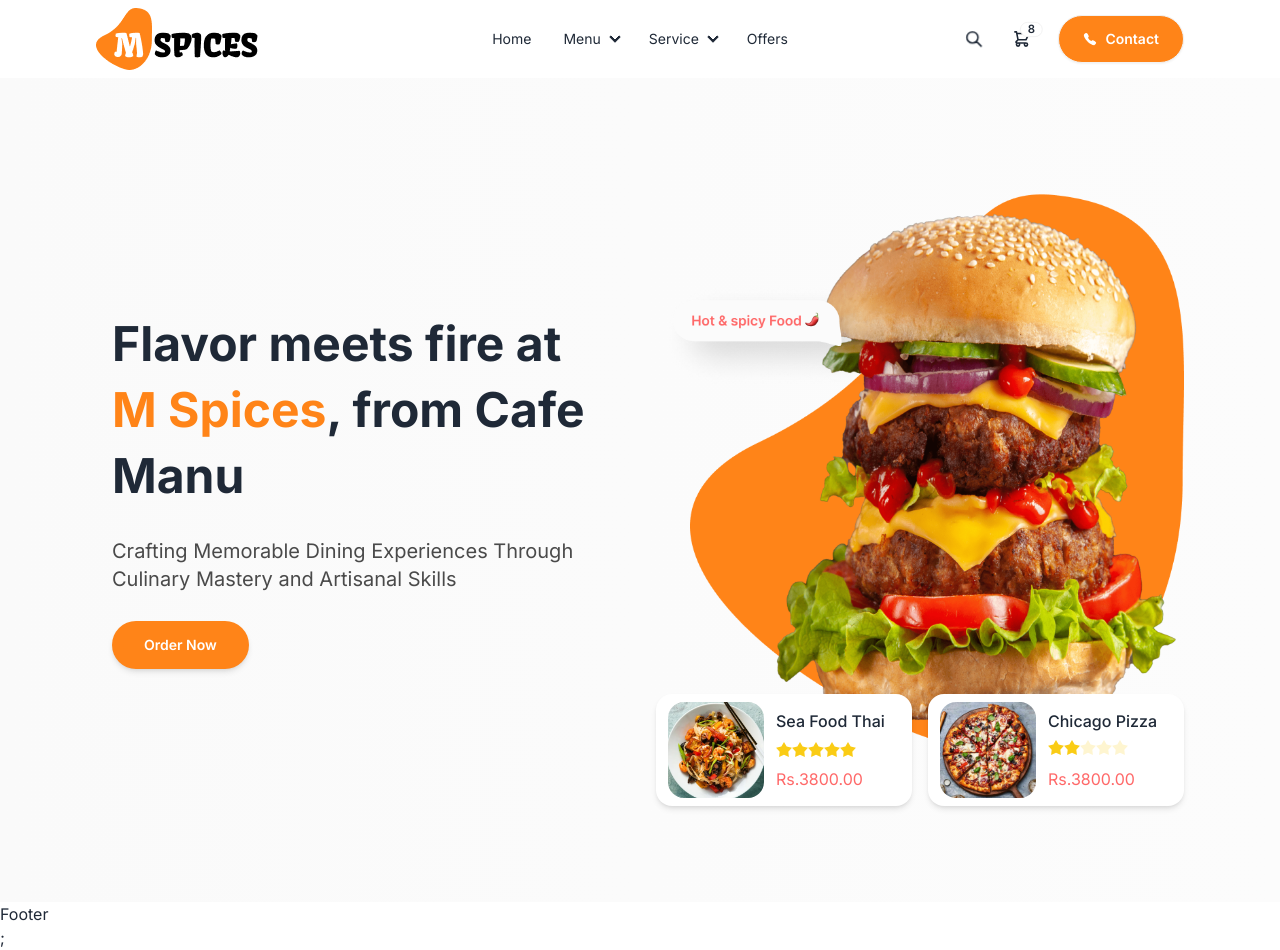
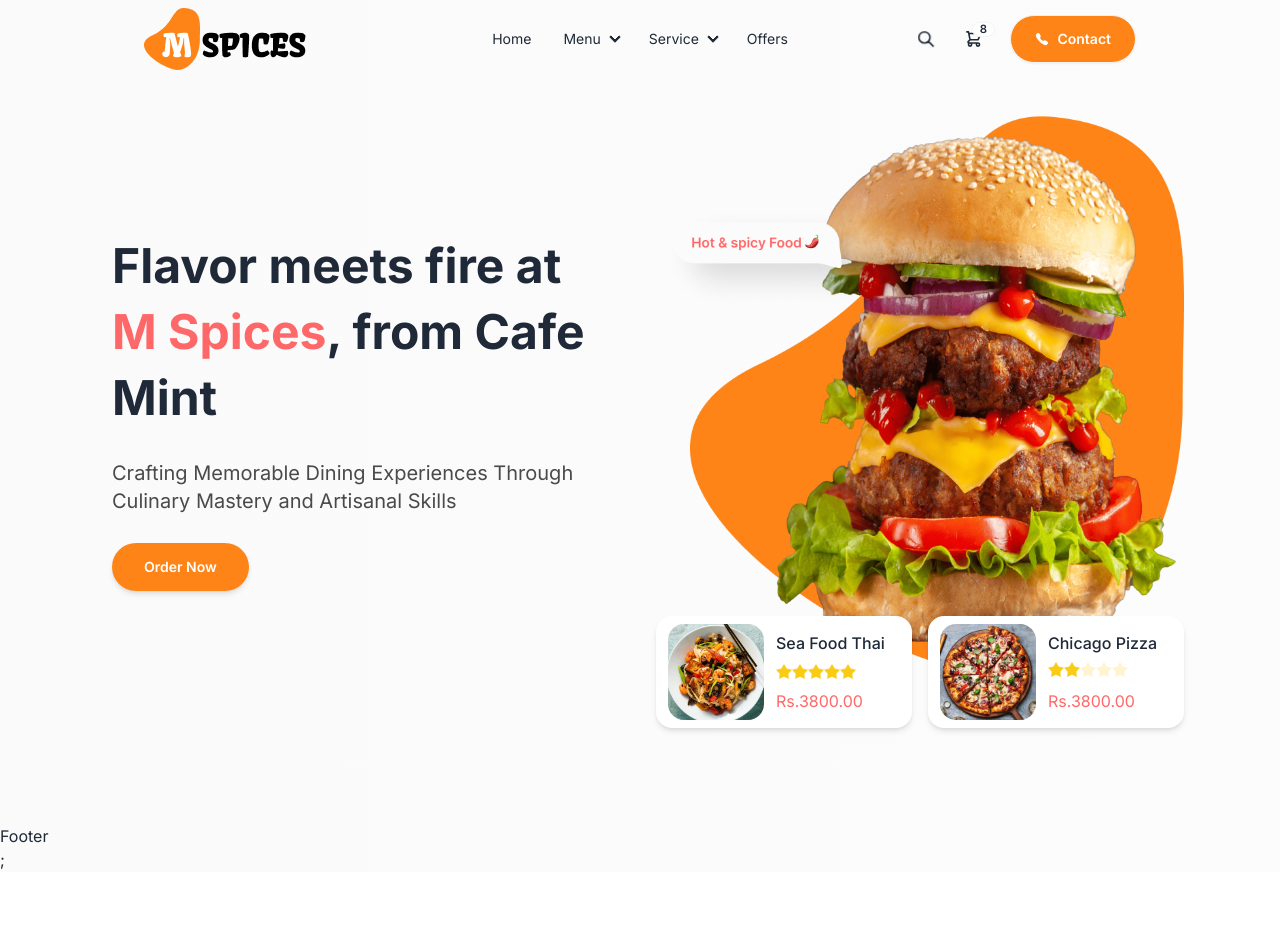
Before and after one commit to ManushaGunathilaka/food-website, a React (Vite) app in the folder food-client/: page / in a window 1280 px wide. After the commit the page ends 872 px from the top, so only its background shows below. Built offline with nearby package versions, Linux system fonts and the light colour scheme.

Commit message:
Change alignnment

```diff
--- a/food-client/src/App.css
+++ b/food-client/src/App.css
@@ -4,6 +4,9 @@
   font-family: "Inter", sans-serif;
 }
 
+header {
+  z-index: 10001 !important;
+}
 .section-container {
   @apply max-w-screen-2xl container mx-auto xl:px-24 px-4;
 }
--- a/food-client/src/components/Banner.jsx
+++ b/food-client/src/components/Banner.jsx
@@ -2,7 +2,7 @@
 
 const Banner = () => {
   return (
-    <div className="section-container bg-gradient-to-r from-[#FAFAFA] from-0% to-[#FCFCFC] to-100%">
+    <div className="section-container">
       <div className="py-24 flex flex-col md:flex-row-reverse justify-between items-center gap-8">
         {/* images */}
         <div className="md:w-1/2">
@@ -92,8 +92,8 @@
         {/* texts */}
         <div className="md:w-1/2 space-y-7 px-4">
           <h2 className="md:text-5xl text-4xl font-bold md:leading-snug leading-snug">
-            Flavor meets fire at{" "}
-            <span className="text-orange">M&nbsp;Spices</span>, from Cafe Manu
+            Flavor meets fire at <span className="text-red">M&nbsp;Spices</span>
+            , from Cafe Mint
           </h2>
 
           <p className="text-xl text-[#4A4A4A]">
--- a/food-client/src/components/Navbar.jsx
+++ b/food-client/src/components/Navbar.jsx
@@ -1,7 +1,26 @@
-import React from "react";
+import React, { useEffect, useState } from "react";
 import logo from "/logo.png";
 import { IoCall } from "react-icons/io5";
 const Navbar = () => {
+  const [isSticky, setSticky] = useState(false);
+
+  //handle scroll functions
+  useEffect(() => {
+    const handleScroll = () => {
+      const offset = window.scrollY;
+      if (offset > 0) {
+        setSticky(true);
+      } else {
+        setSticky(false);
+      }
+    };
+
+    window.addEventListener("scroll", handleScroll);
+
+    return () => {
+      window.addEventListener("scroll", handleScroll);
+    };
+  });
   const navItems = (
     <>
       <li>
@@ -45,8 +64,14 @@
     </>
   );
   return (
-    <header className="max-w-screen-2xl container mx-auto">
-      <div className="navbar xl:px-24">
+    <header className="mx-auto fixed top-0 left-0 right-0 transition-all duration-300 ease-in-out">
+      <div
+        className={`navbar xl:px-36  ${
+          isSticky
+            ? "shadow-md bg-base-100 transition-all duration-300 ease-in-out"
+            : ""
+        }`}
+      >
         <div className="navbar-start">
           <div className="dropdown">
             <div tabIndex={0} role="button" className="btn btn-ghost lg:hidden">
--- a/food-client/src/layout/Main.jsx
+++ b/food-client/src/layout/Main.jsx
@@ -5,12 +5,12 @@
 
 const Main = () => {
   return (
-    <>
+    <div className="bg-gradient-to-r from-[#FAFAFA] from-0% to-[#FCFCFC] to-100%">
       <Navbar />
       <Outlet />
       {/*from react-router-dom, all children will be rendered from here */}
       <footer>Footer</footer>;
-    </>
+    </div>
   );
 };
 
```
